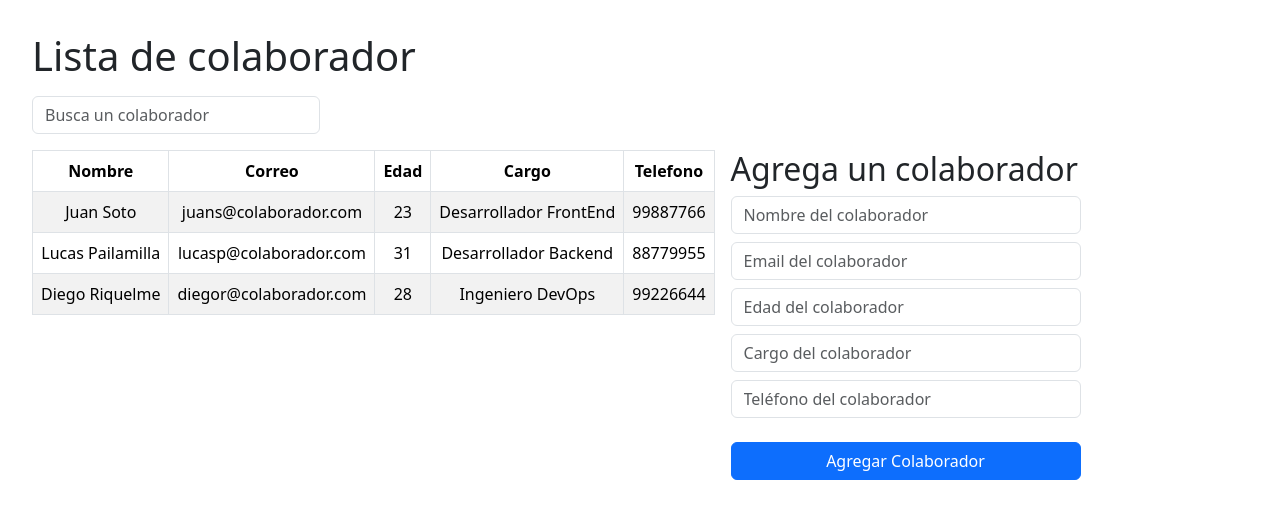
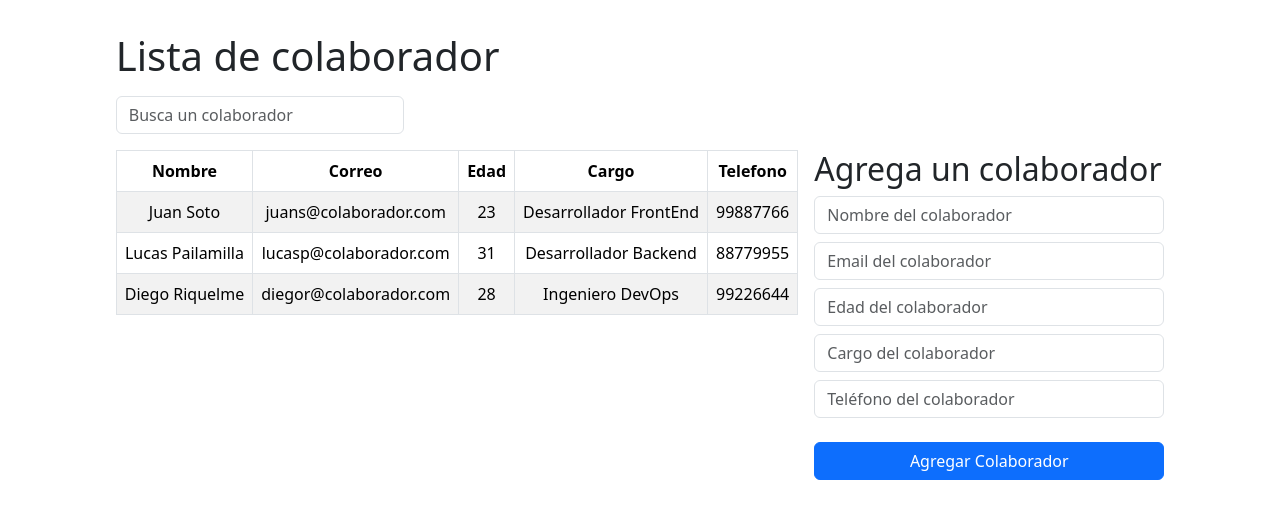
Before and after one commit to jcorp11/desafio-3-React, a React (Vite) app: page / in a window 1280 px wide. Shown: the top 518 px of the page. Built offline with nearby package versions, Linux system fonts and the light colour scheme.

Commit message:
display flex

```diff
--- a/src/App.css
+++ b/src/App.css
@@ -1,8 +1,8 @@
 #root {
   padding: 2rem;
   /* text-align: center; */
-  /* display: flex;
-  justify-content: center; */
+  display: flex;
+  justify-content: center;
   /* gap: 20px; */
 }
 
--- a/src/App.jsx
+++ b/src/App.jsx
@@ -26,6 +26,7 @@ function App() {
 
   return (
     <>
+      <section>
         <Buscador {...{ BaseColaboradores, setColaboradoresShow }} />
         <section className="container-fluid d-flex gap-3 mt-3 second-block">
           <Listado header={header} colaboradores={colaboradoresShow} />
@@ -38,6 +39,7 @@ function App() {
             }}
           />
         </section>
+      </section>
     </>
   );
 }
```
Lines whose indentation alone changed are shown as unchanged.
